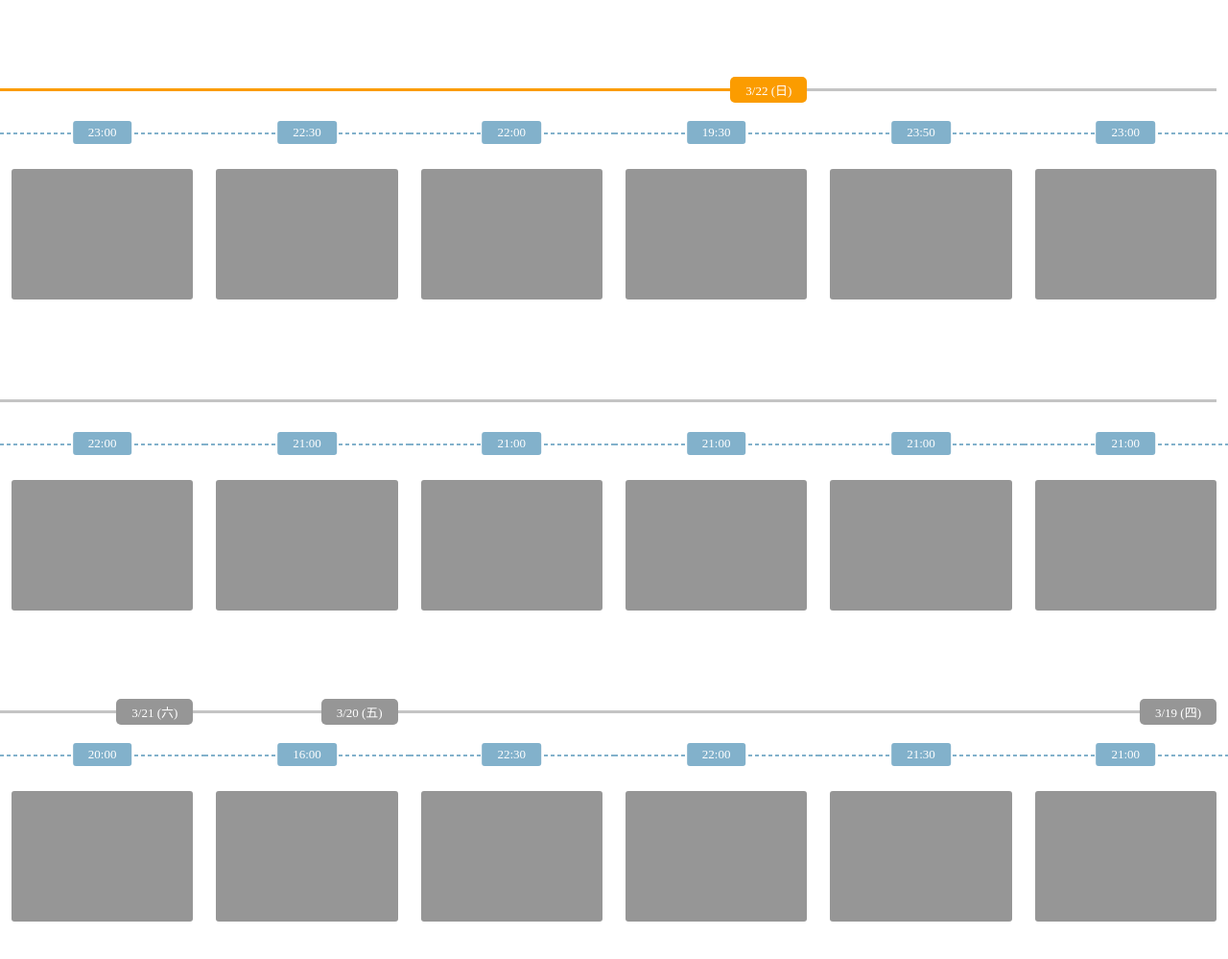
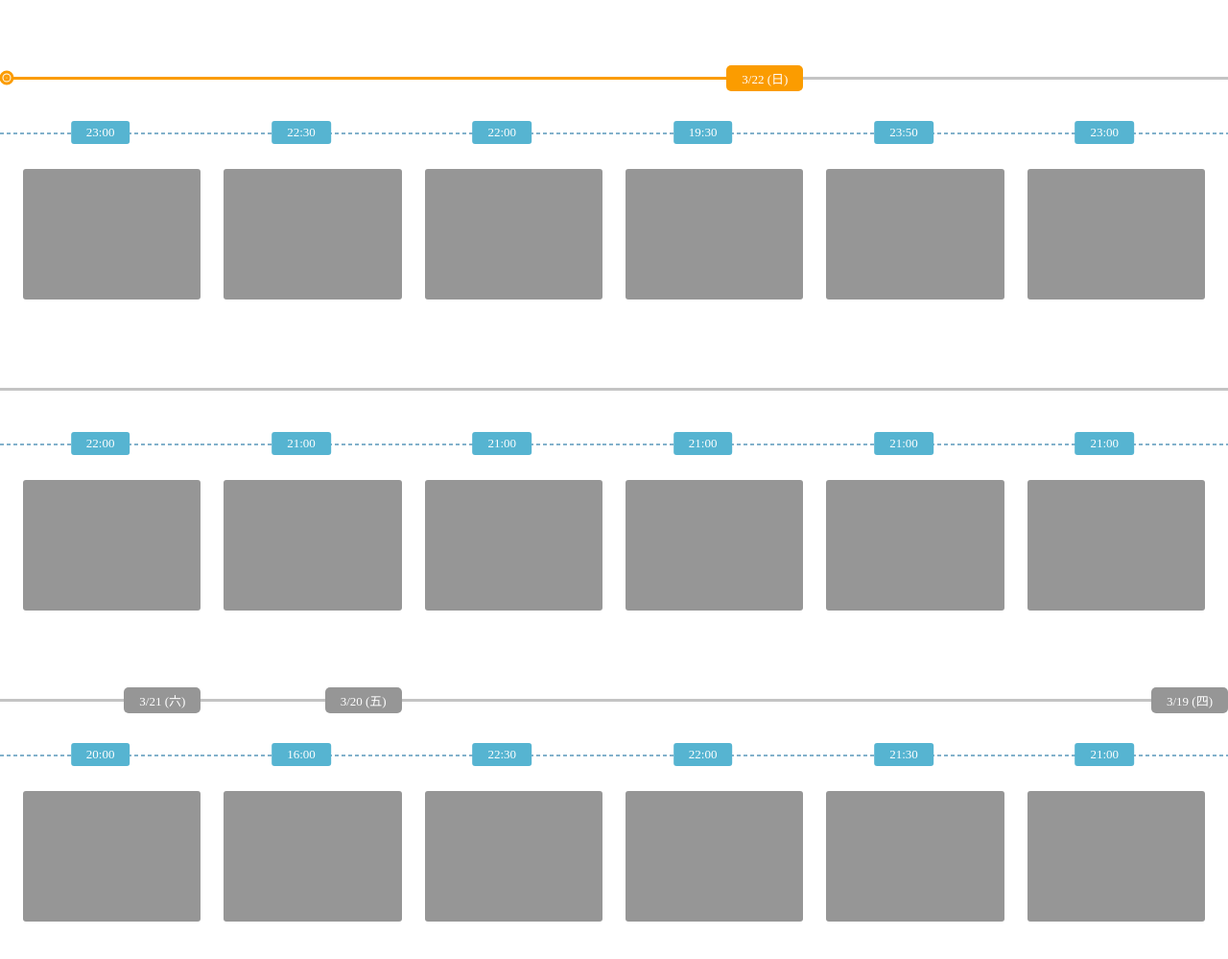
Before and after one commit to JohnYang02182/animetest, a plain HTML site: page animate_testing.html in a window 1280 px wide. Shown: the whole page at 96% size. Drawn offline with nearby package versions, Linux system fonts and the light colour scheme; some packages are replaced by stand-ins of ours.

Commit message:
動態更新：節點調整，加上nth-of-type6。

```diff
--- a/animate_testing.html
+++ b/animate_testing.html
@@ -31,22 +31,26 @@
               $(".new-count-1 .date-block >span").css("background-color","");
             }
             $(".new-count-"+day).removeClass("changeColor");
+            $(".new-count-"+day).css("z-index","2");
             // $(".new-count-"+day+" .date-block").find('span').addClass('fadeOut');
-            $(".new-count-"+day).last().children(".date-block").find('span').remove();
+            $this.children(".date-block").find('span').remove();
+            $(".new-count-"+day).children(".date-block").css("background-color","#f0f0f0");
             $(".new-count-"+day).children(".date-block").find(".date-block-border").addClass('border-changecolor');
-            $(".new-count-"+day).children(".date-block").find("g").html('<path stroke-dasharray="0,0" d="M0 10 l230 0" />');
+            $(".new-count-"+day).children(".date-block").find("g").html('<path stroke-dasharray="0,0" d="M0 10 l280 0" />');
             // $(".new-count-"+day).css("background-color","rgba(250,214,137,0.3)");
             $this.children(".date-block").prepend("<span class='date-info'>"+newdate+"</span>");
-            $this.children(".date-block").children(".date-info").addClass("fadeIn");
+            $this.children(".date-block").children(".date-info").one().addClass("fadeIn");
             /* mouse in */
           },function(){
             newdate = $(".new-count-"+day+" .date-block span").html();
+            $(".new-count-"+day).css("z-index","1");
             $(".new-count-1 .date-block .date-block-border").css("background-color","");
             $(".new-count-1 .date-block >span").css("background-color","");
             // console.log(newdate);
             // $(".new-count-"+day).addClass("changeColor").css("background-color","");
+            $(".new-count-"+day).children(".date-block").css("background-color","");
             $(".new-count-"+day+" .date-block").find('span').addClass('fadeOut').delay(2000).remove();
-            $(".new-count-"+day).children(".date-block").find("g").html('<path stroke-dasharray="4,3" d="M0 10 l230 0" />');
+            $(".new-count-"+day).children(".date-block").find("g").html('<path stroke-dasharray="4,3" d="M0 10 l280 0" />');
             $(".new-count-"+day).last().children(".date-block").append("<span class='fadeInDown'>"+newdate+"</span>");
             $(".date-block-border").removeClass('border-changecolor');
             /* mouse out */
@@ -70,9 +74,13 @@
           <div class="newanime-date-area new-count-1">
             <div class="date-block">
               <div class="date-block-border"></div><!--border-top實線 border-bottom虛線-->
+              <svg height="19" width="19" class="double-circle circle-active">
+                <circle class="circle" cx="10" cy="10" r="6" stroke-width="3" />
+                <circle class="circle" cx="10" cy="10" r="2" stroke-width="3" />
+              </svg>
               <svg height="20" width="216" preserveAspectRatio="xMidYMid meet" class="dotted-line">
                 <g fill="none" stroke="#82B1CB" stroke-width="2">
-                  <path stroke-dasharray="4,3" d="M0 10 l230 0" />
+                  <path stroke-dasharray="4,3" d="M0 10 l280 0" />
                 </g>
               </svg>
             </div>
@@ -124,7 +132,7 @@
               <div class="date-block-border"></div><!--border-top實線 border-bottom虛線-->
               <svg height="20" width="216" preserveAspectRatio="xMidYMid meet" class="dotted-line">
                 <g fill="none" stroke="#82B1CB" stroke-width="2">
-                  <path stroke-dasharray="4,3" d="M0 10 l230 0" />
+                  <path stroke-dasharray="4,3" d="M0 10 l280 0" />
                 </g>
               </svg>
             </div>
@@ -141,7 +149,7 @@
               <div class="date-block-border"></div><!--border-top實線 border-bottom虛線-->
               <svg height="20" width="216" preserveAspectRatio="xMidYMid meet" class="dotted-line">
                 <g fill="none" stroke="#82B1CB" stroke-width="2">
-                  <path stroke-dasharray="4,3" d="M0 10 l230 0" />
+                  <path stroke-dasharray="4,3" d="M0 10 l280 0" />
                 </g>
               </svg>
             </div>
@@ -158,7 +166,7 @@
               <div class="date-block-border"></div><!--border-top實線 border-bottom虛線-->
               <svg height="20" width="216" preserveAspectRatio="xMidYMid meet" class="dotted-line">
                 <g fill="none" stroke="#82B1CB" stroke-width="2">
-                  <path stroke-dasharray="4,3" d="M0 10 l230 0" />
+                  <path stroke-dasharray="4,3" d="M0 10 l280 0" />
                 </g>
               </svg>
             </div>
@@ -175,7 +183,7 @@
               <div class="date-block-border"></div><!--border-top實線 border-bottom虛線-->
               <svg height="20" width="216" preserveAspectRatio="xMidYMid meet" class="dotted-line">
                 <g fill="none" stroke="#82B1CB" stroke-width="2">
-                  <path stroke-dasharray="4,3" d="M0 10 l230 0" />
+                  <path stroke-dasharray="4,3" d="M0 10 l280 0" />
                 </g>
               </svg>
             </div>
@@ -192,7 +200,7 @@
               <div class="date-block-border"></div><!--border-top實線 border-bottom虛線-->
               <svg height="20" width="216" preserveAspectRatio="xMidYMid meet" class="dotted-line">
                 <g fill="none" stroke="#82B1CB" stroke-width="2">
-                  <path stroke-dasharray="4,3" d="M0 10 l230 0" />
+                  <path stroke-dasharray="4,3" d="M0 10 l280 0" />
                 </g>
               </svg>
             </div>
@@ -209,7 +217,7 @@
               <div class="date-block-border"></div><!--border-top實線 border-bottom虛線-->
               <svg height="20" width="216" preserveAspectRatio="xMidYMid meet" class="dotted-line">
                 <g fill="none" stroke="#82B1CB" stroke-width="2">
-                  <path stroke-dasharray="4,3" d="M0 10 l230 0" />
+                  <path stroke-dasharray="4,3" d="M0 10 l280 0" />
                 </g>
               </svg>
             </div>
@@ -226,7 +234,7 @@
               <div class="date-block-border"></div><!--border-top實線 border-bottom虛線-->
               <svg height="20" width="216" preserveAspectRatio="xMidYMid meet" class="dotted-line">
                 <g fill="none" stroke="#82B1CB" stroke-width="2">
-                  <path stroke-dasharray="4,3" d="M0 10 l230 0" />
+                  <path stroke-dasharray="4,3" d="M0 10 l280 0" />
                 </g>
               </svg>
             </div>
@@ -243,7 +251,7 @@
               <div class="date-block-border"></div><!--border-top實線 border-bottom虛線-->
               <svg height="20" width="216" preserveAspectRatio="xMidYMid meet" class="dotted-line">
                 <g fill="none" stroke="#82B1CB" stroke-width="2">
-                  <path stroke-dasharray="4,3" d="M0 10 l230 0" />
+                  <path stroke-dasharray="4,3" d="M0 10 l280 0" />
                 </g>
               </svg>
             </div>
@@ -260,7 +268,7 @@
               <div class="date-block-border"></div><!--border-top實線 border-bottom虛線-->
               <svg height="20" width="216" preserveAspectRatio="xMidYMid meet" class="dotted-line">
                 <g fill="none" stroke="#82B1CB" stroke-width="2">
-                  <path stroke-dasharray="4,3" d="M0 10 l230 0" />
+                  <path stroke-dasharray="4,3" d="M0 10 l280 0" />
                 </g>
               </svg>
             </div>
@@ -278,7 +286,7 @@
               <div class="date-block-border"></div><!--border-top實線 border-bottom虛線-->
               <svg height="20" width="216" preserveAspectRatio="xMidYMid meet" class="dotted-line">
                 <g fill="none" stroke="#82B1CB" stroke-width="2">
-                  <path stroke-dasharray="4,3" d="M0 10 l230 0" />
+                  <path stroke-dasharray="4,3" d="M0 10 l280 0" />
                 </g>
               </svg>
             </div>
@@ -297,7 +305,7 @@
               <div class="date-block-border"></div><!--border-top實線 border-bottom虛線-->
               <svg height="20" width="216" preserveAspectRatio="xMidYMid meet" class="dotted-line">
                 <g fill="none" stroke="#82B1CB" stroke-width="2">
-                  <path stroke-dasharray="4,3" d="M0 10 l230 0" />
+                  <path stroke-dasharray="4,3" d="M0 10 l280 0" />
                 </g>
               </svg>
             </div>
@@ -314,7 +322,7 @@
               <div class="date-block-border"></div><!--border-top實線 border-bottom虛線-->
               <svg height="20" width="216" preserveAspectRatio="xMidYMid meet" class="dotted-line">
                 <g fill="none" stroke="#82B1CB" stroke-width="2">
-                  <path stroke-dasharray="4,3" d="M0 10 l230 0" />
+                  <path stroke-dasharray="4,3" d="M0 10 l280 0" />
                 </g>
               </svg>
             </div>
@@ -331,7 +339,7 @@
               <div class="date-block-border"></div><!--border-top實線 border-bottom虛線-->
               <svg height="20" width="216" preserveAspectRatio="xMidYMid meet" class="dotted-line">
                 <g fill="none" stroke="#82B1CB" stroke-width="2">
-                  <path stroke-dasharray="4,3" d="M0 10 l230 0" />
+                  <path stroke-dasharray="4,3" d="M0 10 l280 0" />
                 </g>
               </svg>
             </div>
@@ -348,7 +356,7 @@
               <div class="date-block-border"></div><!--border-top實線 border-bottom虛線-->
               <svg height="20" width="216" preserveAspectRatio="xMidYMid meet" class="dotted-line">
                 <g fill="none" stroke="#82B1CB" stroke-width="2">
-                  <path stroke-dasharray="4,3" d="M0 10 l230 0" />
+                  <path stroke-dasharray="4,3" d="M0 10 l280 0" />
                 </g>
               </svg>
             </div>
@@ -366,7 +374,7 @@
               <div class="date-block-border"></div><!--border-top實線 border-bottom虛線-->
               <svg height="20" width="216" preserveAspectRatio="xMidYMid meet" class="dotted-line">
                 <g fill="none" stroke="#82B1CB" stroke-width="2">
-                  <path stroke-dasharray="4,3" d="M0 10 l230 0" />
+                  <path stroke-dasharray="4,3" d="M0 10 l280 0" />
                 </g>
               </svg>
             </div>
--- a/sass/src/page/_animetest.scss
+++ b/sass/src/page/_animetest.scss
@@ -97,6 +97,8 @@
 //   }
 // }
 
+//anime start
+
 .fadeIn {
   animation-name: fadeIn;
   animation-timing-function: ease-out;
@@ -127,12 +129,44 @@
   animation-duration: 1.0s;
 }
 
+//anime end
+
+//rwd border setting start
+
+.newanime-date-area {
+  .date-block {
+    .date-block-border {
+      right: 0px;
+      width: calc(100%);
+    }
+  }
+  &:nth-of-type(6n) {
+    .date-block {
+      width: calc(100% + 24px);
+      .date-block-border {
+        right: 0;
+        width: calc(100% + 24px);
+      }
+      .dotted-line {
+        width: calc( 100% + 24px);
+      }
+    }
+    // .anime-block {
+    //   padding: 36px 24px;
+    // }
+  }
+}
+
+
+//rwd border setting end
+
+
 .newanime-container {
   position: relative;
   width: 100%;
   .newanime-wrap {
     margin: auto;
-    padding: 64px 0px;
+    padding: 64px 0;
     max-width: 1380px;
     box-sizing: border-box;
     .newanime-block {
@@ -140,8 +174,12 @@
       display: flex;
       flex-direction: row;
       flex-wrap: wrap;
-      padding: 16px 0 0 0;
+      padding: 16px 24px 0 0;
       overflow: hidden;
+    }
+  }
+}
+
 .newanime-date-area {
   display: flex;
   flex-direction: column;
@@ -166,39 +204,54 @@
     height: 60px;
     >span {
       position: absolute;
-            top: 0px;
-            right: 12px;
+      top: -12px;
+      right: 0px;
       font-size: 13px;
       color: #fff;
       padding: 4px 16px;
       text-align: center;
       border-radius: 5px;
       background-color: #969696;
-            z-index: 2;
+      z-index: 3;
+    }
+    .double-circle {
+      position: absolute;
+      top: -9px;
+      left: -3px;
+      z-index: 3;
+      >.circle {
+        fill: white;
+        stroke: #c4c4c4;
+      }
+    }
+    .circle-active {
+      >.circle {
+        stroke: #FB9C00;
+      }
     }
     .date-info {
-            top: -2px;
+      top: -12px;
       right: unset;
       left: 50%;
       transform: translateX(-50%);
-            font-size: 15px;
+      font-size: 13px;
       pointer-events: none;
       background-color: #FB9C00;
     }
     .date-block-border {
       position: absolute;
-            right: 12px;
-            top: 12px;
+      top: 0px;
       // margin: 0 0 48px -12px;
-            width: calc(100%);
       height: 3px;
       background-color: #c4c4c4;
+      z-index: 1;
     }
     .border-changecolor {
-            top: 11px;
+      top: -1px;
       background-color: #FB9C00;
       height: 5px;
-            z-index: 1;
+      width: calc(100%);
+      z-index: 2;
     }
     .dotted-line {
       position: absolute;
@@ -209,7 +262,7 @@
   }
   .anime-block {
     position: relative;
-          padding: 36px 12px;
+    padding: 36px 0 36px 24px;
     >span {
       position: absolute;
       top: -14px;
@@ -220,7 +273,7 @@
       color: #fff;
       text-align: center;
       border-radius: 3px;
-            background-color: #82B1CB;
+      background-color: #56b4d1;
     }
     .anime-card-block {
       width: 100%;
@@ -240,6 +293,3 @@
     }
   }
 }
-    }
-  }
-}
```
Also changed, not shown: css/animatetest.css, 1 other file. Lines whose indentation alone changed are shown as unchanged.
